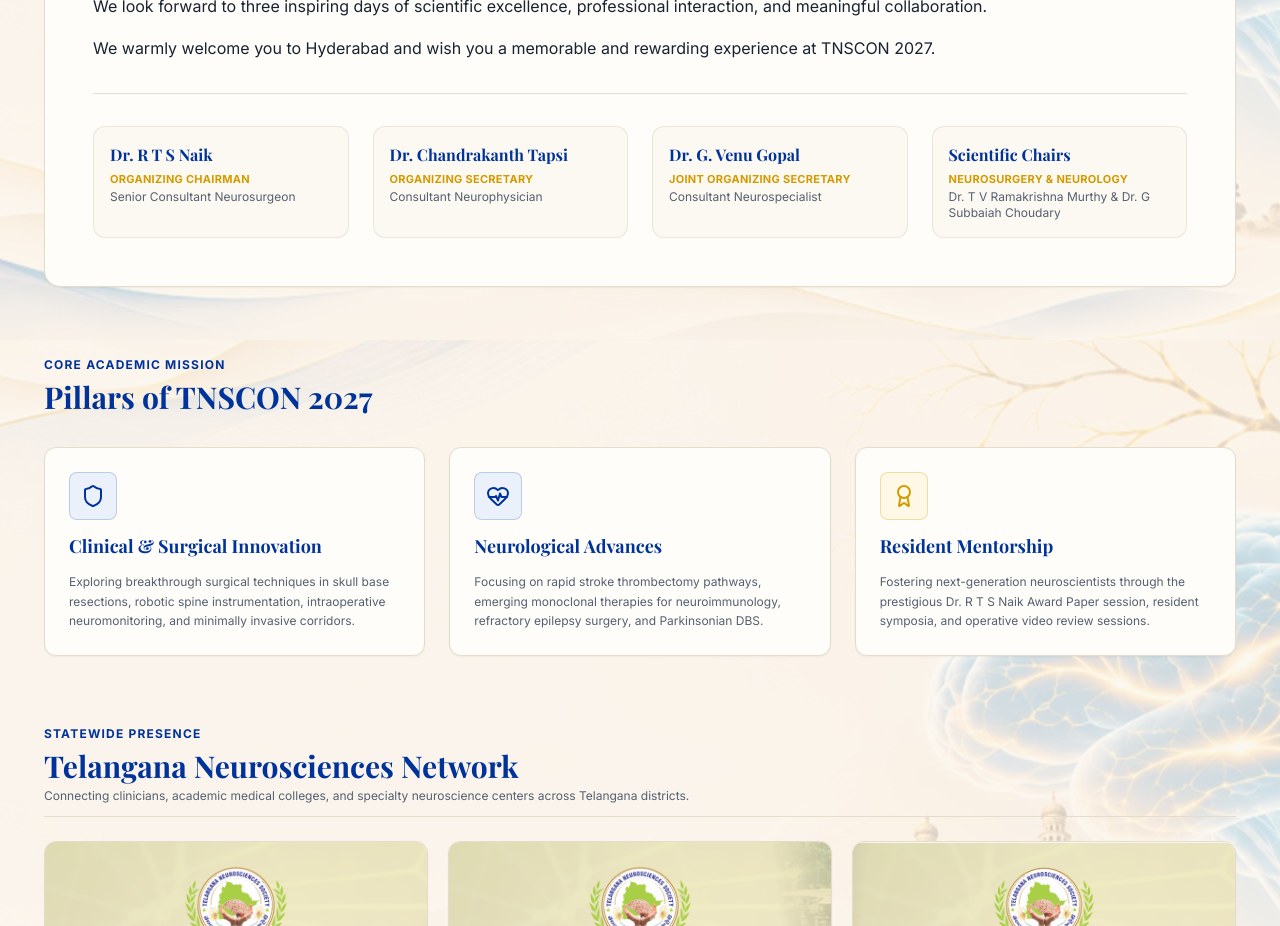
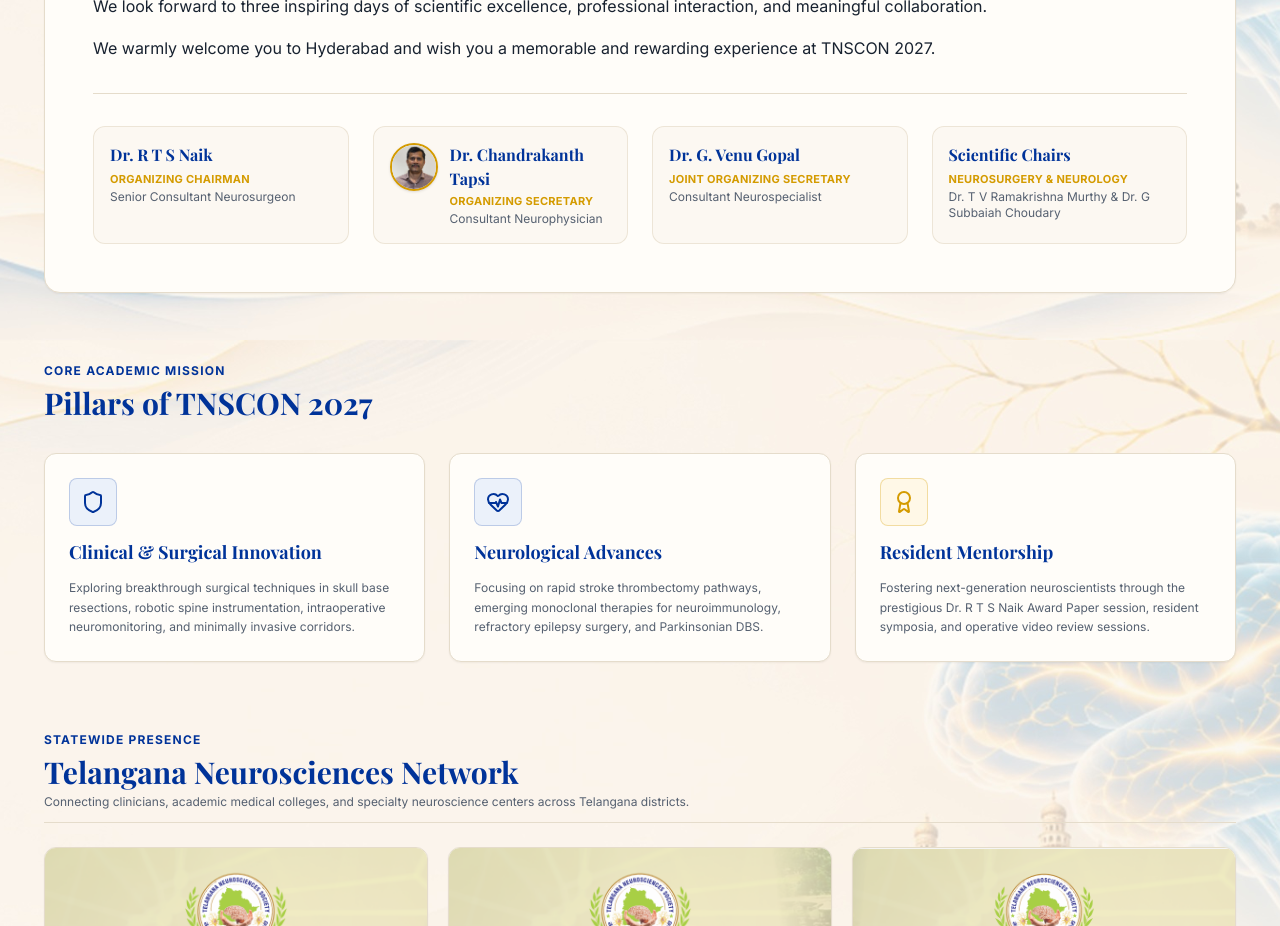
Before and after one commit to sriyamini985/TNSCON-2027, a React (Vite) app: page /about in a window 1280 px wide. Shown: the part 1260-2186 px from the top of the page. Built offline with nearby package versions, Linux system fonts and the light colour scheme; no server answers; a web font is replaced by a local one.

Commit message:
feat(media): update official portrait photo for Dr. Chandrakanth Tapsi across website

```diff
--- a/src/data/conferenceData.ts
+++ b/src/data/conferenceData.ts
@@ -46,7 +46,8 @@ export const leadershipData = {
     role: 'Organising Secretary',
     designation: 'Consultant Neurophysician',
     institution: 'Telangana Neurosciences Society',
-    bio: 'Distinguished neurologist specializing in comprehensive clinical neurology, electrophysiology, and advancing scientific research initiatives in Telangana.'
+    bio: 'Distinguished neurologist specializing in comprehensive clinical neurology, electrophysiology, and advancing scientific research initiatives in Telangana.',
+    image: '/assets/images/dr_chandrakanth_tapsi.jpg'
   },
   jointOrganizingSecretary: {
     name: 'Dr. G. Venu Gopal',
--- a/src/data/siteContent.ts
+++ b/src/data/siteContent.ts
@@ -280,7 +280,8 @@ export const siteContent = {
         specialty: 'Neurology',
         department: 'Department of Neurology',
         bio: 'Consultant neurologist leading clinical neurology protocols, acute stroke pathways, and organizational excellence for the 11th Annual State Conference.',
-        photoPlaceholder: true,
+        photo: '/assets/images/dr_chandrakanth_tapsi.jpg',
+        photoPlaceholder: false,
       },
       {
         name: 'Dr. G. Venu Gopal',
--- a/src/pages/About/AboutPage.tsx
+++ b/src/pages/About/AboutPage.tsx
@@ -92,16 +92,23 @@ export const AboutPage: React.FC = () => {
                 </p>
               </div>
 
-              <div className="bg-[#FAF5ED]/60 p-4 rounded-xl border border-[#E5DCCB]/70">
+              <div className="bg-[#FAF5ED]/60 p-4 rounded-xl border border-[#E5DCCB]/70 flex items-start gap-3">
+                <img
+                  src="/assets/images/dr_chandrakanth_tapsi.jpg"
+                  alt="Dr. Chandrakanth Tapsi"
+                  className="w-12 h-12 rounded-full object-cover object-top border-2 border-[#D49B00] shadow-sm flex-shrink-0"
+                />
+                <div>
                   <h4 className="font-serif text-base font-bold text-[#003399]">
                     Dr. Chandrakanth Tapsi
                   </h4>
-                <p className="text-[11px] font-bold text-[#D49B00] uppercase tracking-wide mt-1">
+                  <p className="text-[11px] font-bold text-[#D49B00] uppercase tracking-wide mt-0.5">
                     Organizing Secretary
                   </p>
                   <p className="text-xs text-[#556070] mt-0.5">
                     Consultant Neurophysician
                   </p>
+                </div>
               </div>
 
               <div className="bg-[#FAF5ED]/60 p-4 rounded-xl border border-[#E5DCCB]/70">
--- a/src/pages/Contact/ContactPage.tsx
+++ b/src/pages/Contact/ContactPage.tsx
@@ -125,9 +125,16 @@ export const ContactPage: React.FC = () => {
                     <p className="text-[#556070]">{leadershipData.organizingChairman.role} • {leadershipData.organizingChairman.designation}</p>
                   </div>
 
-                  <div className="text-xs space-y-1 pt-1">
-                    <strong className="text-[#003399] block">{leadershipData.organizingSecretary.name}</strong>
-                    <p className="text-[#556070]">{leadershipData.organizingSecretary.role} • {leadershipData.organizingSecretary.designation}</p>
+                  <div className="text-xs flex items-center gap-2.5 pt-1">
+                    <img
+                      src="/assets/images/dr_chandrakanth_tapsi.jpg"
+                      alt={leadershipData.organizingSecretary.name}
+                      className="w-10 h-10 rounded-full object-cover object-top border border-[#D49B00] shadow-2xs flex-shrink-0"
+                    />
+                    <div>
+                      <strong className="text-[#003399] block">{leadershipData.organizingSecretary.name}</strong>
+                      <p className="text-[#556070]">{leadershipData.organizingSecretary.role} • {leadershipData.organizingSecretary.designation}</p>
+                    </div>
                   </div>
                 </div>
 
--- a/src/pages/Speakers/SpeakersPage.tsx
+++ b/src/pages/Speakers/SpeakersPage.tsx
@@ -23,6 +23,7 @@ export const SpeakersPage: React.FC = () => {
       institution: 'Telangana Neurosciences Society',
       session: 'Acute Stroke Interventions & Telestroke Networks in Telangana',
       initials: 'CT',
+      image: (leadershipData.organizingSecretary as any).image,
       isConfirmed: true
     },
     {
@@ -139,8 +140,18 @@ export const SpeakersPage: React.FC = () => {
                   className="relative overflow-hidden bg-[#FFFDF9] rounded-2xl p-6 border border-[#E5DCCB] hover:border-[#003399] transition-all shadow-xs flex flex-col justify-between"
                 >
                   <div>
-                    <div className="w-20 h-20 rounded-full bg-[#001A4D] text-[#FFCC00] font-serif text-2xl font-bold flex items-center justify-center mx-auto mb-4 ring-4 ring-[#EBF1FA]">
-                      {leader.initials}
+                    <div className="w-24 h-24 rounded-full overflow-hidden border-2 border-[#D49B00] shadow-md mx-auto mb-4 bg-[#001A4D] flex items-center justify-center ring-4 ring-[#EBF1FA]">
+                      {(leader as any).image ? (
+                        <img
+                          src={(leader as any).image}
+                          alt={leader.name}
+                          className="w-full h-full object-cover object-top"
+                        />
+                      ) : (
+                        <span className="font-serif text-2xl font-bold text-[#FFCC00]">
+                          {leader.initials}
+                        </span>
+                      )}
                     </div>
 
                     <div className="text-center space-y-1">
```
Also changed, not shown: public/assets/images/dr_chandrakanth_tapsi.jpg (added). Lines whose indentation alone changed are shown as unchanged.
